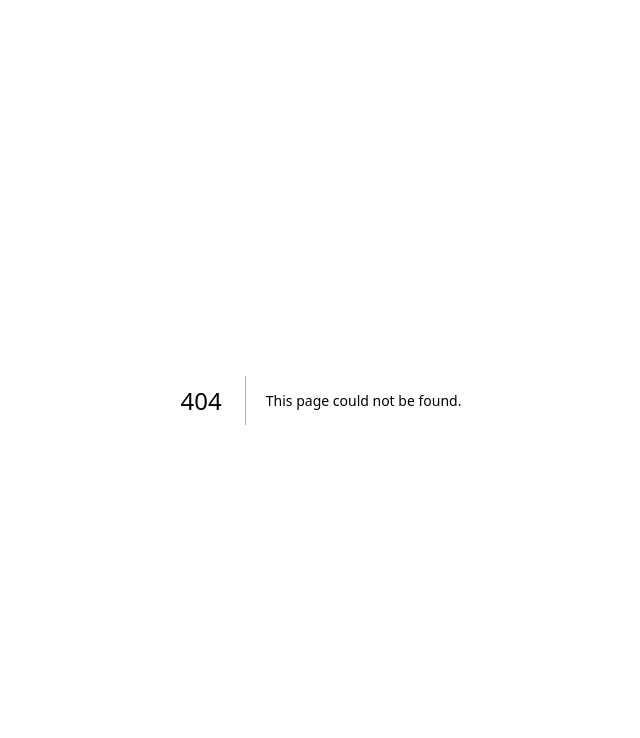
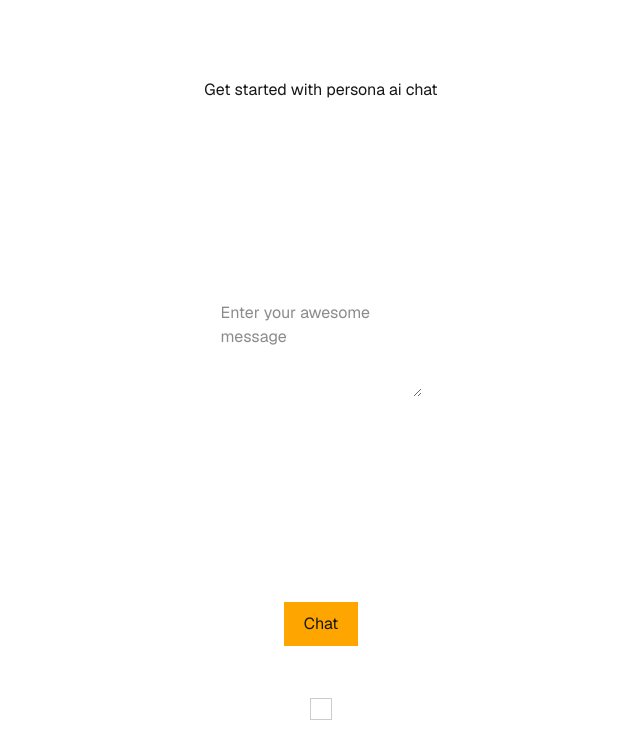
Before and after one commit to BrewHub42/Persona-AI-Chat, a Next.js app: page /chats in a window 1280 px wide. Before the commit this address had no page. Shown: the top 738 px of the page, without its empty margins (319-959 px from the left). Built offline with nearby package versions, Linux system fonts and the light colour scheme.

Commit message:
Add chat API and frontend for streaming responses using OpenAI

```diff
--- /dev/null
+++ b/app/api/chat/route.js
@@ -0,0 +1,53 @@
+import OpenAI from "openai";
+
+const openai = new OpenAI({
+  apiKey: process.env.OPENAI_API_KEY,
+});
+
+export async function POST(request) {
+  try {
+    const { message } = await request.json();
+
+    const stream = await openai.chat.completions.create({
+      model: "gpt-4o-mini",
+      messages: [
+        {
+          role: "user",
+          content: message,
+        },
+      ],
+      stream: true,
+    });
+
+    const encoder = new TextEncoder();
+
+    const readable = new ReadableStream({
+      async start(controller) {
+        for await (const chunk of stream) {
+          const content = chunk.choices[0]?.delta?.content || "";
+          if (content) {
+            controller.enqueue(
+              encoder.encode(`data: ${JSON.stringify({ content })}\n\n`)
+            );
+          }
+        }
+        controller.close();
+      },
+    });
+
+    return new Response(readable, {
+      headers: {
+        "Content-Type": "text/event-stream",
+        "Cache-Control": "no-cache",
+        "Connection": "keep-alive",
+      },
+    });
+  } catch (error) {
+    return Response.json(
+      {
+        error: "Failed to process request",
+      },
+      { status: 500 }
+    );
+  }
+}
--- /dev/null
+++ b/app/chats/page.js
@@ -0,0 +1,82 @@
+"use client";
+import React, { useState } from "react";
+
+export default function chats() {
+  const [message, setMessage] = useState("");
+  const [streaming, setStreaming] = useState("");
+  const [streamResponse, setStreamResponse] = useState("");
+
+  const handleStreamChat = async () => {
+    // setLoading(true)
+    setStreaming(true);
+    setStreamResponse("");
+
+    try {
+      const res = await fetch("/api/chat", {
+        method: "POST",
+        headers: {
+          "Content-Type": "application/json",
+        },
+        body: JSON.stringify({ message }),
+      });
+
+      const reader = res.body.getReader();
+
+      const decoder = new TextDecoder();
+
+      while (true) {
+        const { done, value } = await reader.read();
+        if (done) break;
+
+        const chunk = decoder.decode(value);
+
+        const lines = chunk.split("\n\n");
+
+        for (const line of lines) {
+          if (line.startsWith("data: ")) {
+            const data = JSON.parse(line.slice(6));
+
+            setStreamResponse((prev) => prev + data.content);
+          }
+        }
+      }
+    } catch (error) {
+      setStreamResponse("Error: " + error.message);
+    }
+
+    setStreaming(false);
+  };
+
+  return (
+    <div className="font-sans grid grid-rows-[20px_1fr_20px] items-center justify-items-center min-h-screen p-8 pb-20 gap-16 sm:p-20">
+      <h1>Get started with persona ai chat</h1>
+      <div>
+        <textarea
+          value={message}
+          onChange={(e) => setMessage(e.target.value)}
+          placeholder="Enter your awesome message"
+          rows={4}
+          style={{ width: "100%", marginBottom: "10px" }}
+        />
+      </div>
+      <div>
+        <button
+          onClick={handleStreamChat}
+          style={{ padding: "10px 20px", backgroundColor: "orange" }}
+        >
+          {streaming ? "Loading..." : "Chat"}
+        </button>
+      </div>
+      <div
+        style={{
+          border: "1px solid #ccc",
+          padding: "10px",
+          whiteSpace: "pre-wrap",
+          fontSize: "28px"
+        }}
+      >
+        {streamResponse}
+      </div>
+    </div>
+  );
+}
--- a/package.json
+++ b/package.json
@@ -8,9 +8,10 @@
     "start": "next start"
   },
   "dependencies": {
+    "next": "15.5.2",
+    "openai": "^5.16.0",
     "react": "19.1.0",
-    "react-dom": "19.1.0",
-    "next": "15.5.2"
+    "react-dom": "19.1.0"
   },
   "devDependencies": {
     "@tailwindcss/postcss": "^4",
```
Also changed, not shown: 1 other file (tests, documents, lock files or other folders).
